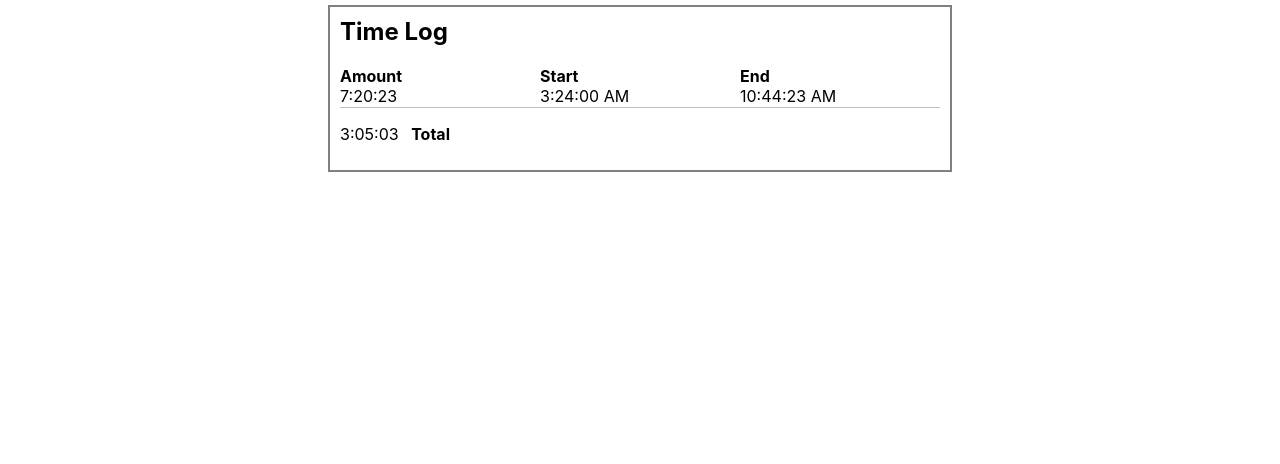
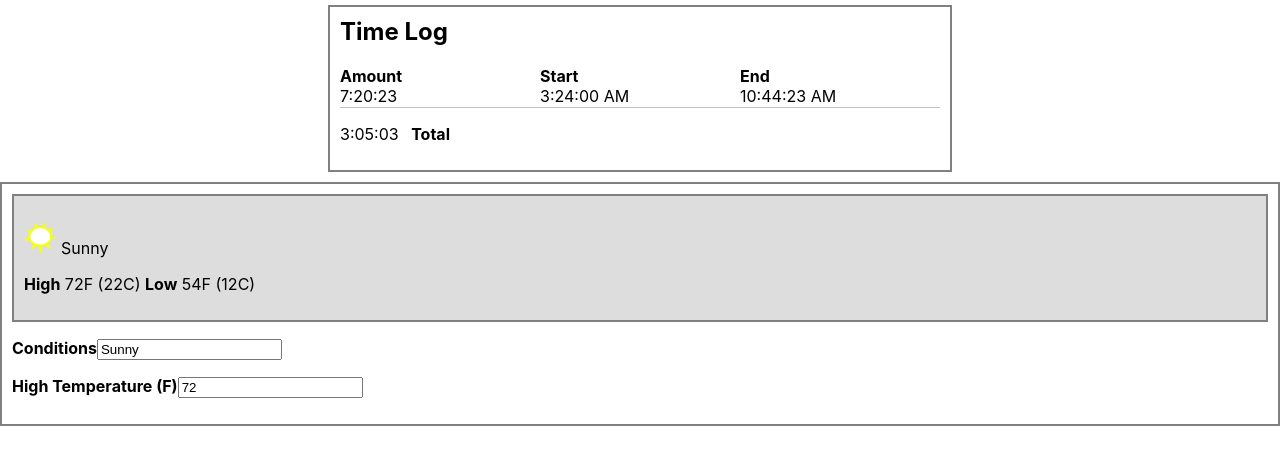
Before and after one commit to dotswift/react-workshop-daytwo, a React (Create React App) app: page / in a window 1280 px wide. Shown: the top 464 px of the page. Built offline with nearby package versions, Linux system fonts and the light colour scheme.

Commit message:
Two way binding with user input added to weather component

```diff
--- a/src/App.js
+++ b/src/App.js
@@ -1,6 +1,7 @@
 import React from 'react';
 import './App.css';
 import Weather from './components/Weather';
+import WeatherForm from './components/WeatherForm';
 import Grade from './components/Grade';
 import Inbox from './components/Inbox/Inbox';
 import TimeLog from './components/TimeLog/TimeLog';
@@ -9,6 +10,7 @@ function App() {
   return (
     <div className="App">
       <TimeLog/>
+      <WeatherForm/>
     </div>
   );
 }
--- /dev/null
+++ b/src/components/WeatherForm.js
@@ -0,0 +1,46 @@
+import React, { Component } from 'react';
+import Weather from './Weather';
+
+class WeatherForm extends Component {
+
+  state = {
+    conditions: "Sunny",
+    highF: 72
+  }
+
+  handleChangeConditions = e => {
+    this.setState({
+      conditions: e.target.value
+    });
+  }
+
+  handleChangeHighF = e => {
+    this.setState({
+      highF: e.target.value
+    });
+  }
+
+  render() {
+    return (
+      <div className="WeatherForm box">
+        <Weather conditions={this.state.conditions}
+                 highF={this.state.highF}
+                 lowF={this.state.highF - 18} />
+        <form>
+          <p>
+            <label>Conditions</label>
+            <input value={this.state.conditions}
+                   onChange={this.handleChangeConditions} />
+          </p>
+          <p>
+            <label>High Temperature (F)</label>
+            <input value={this.state.highF} type="number"
+                   onChange={this.handleChangeHighF}/>
+          </p>
+        </form>
+      </div>
+    );
+  }
+}
+
+export default WeatherForm;
```
Also changed, not shown: 1 other file (tests, documents, lock files or other folders).
